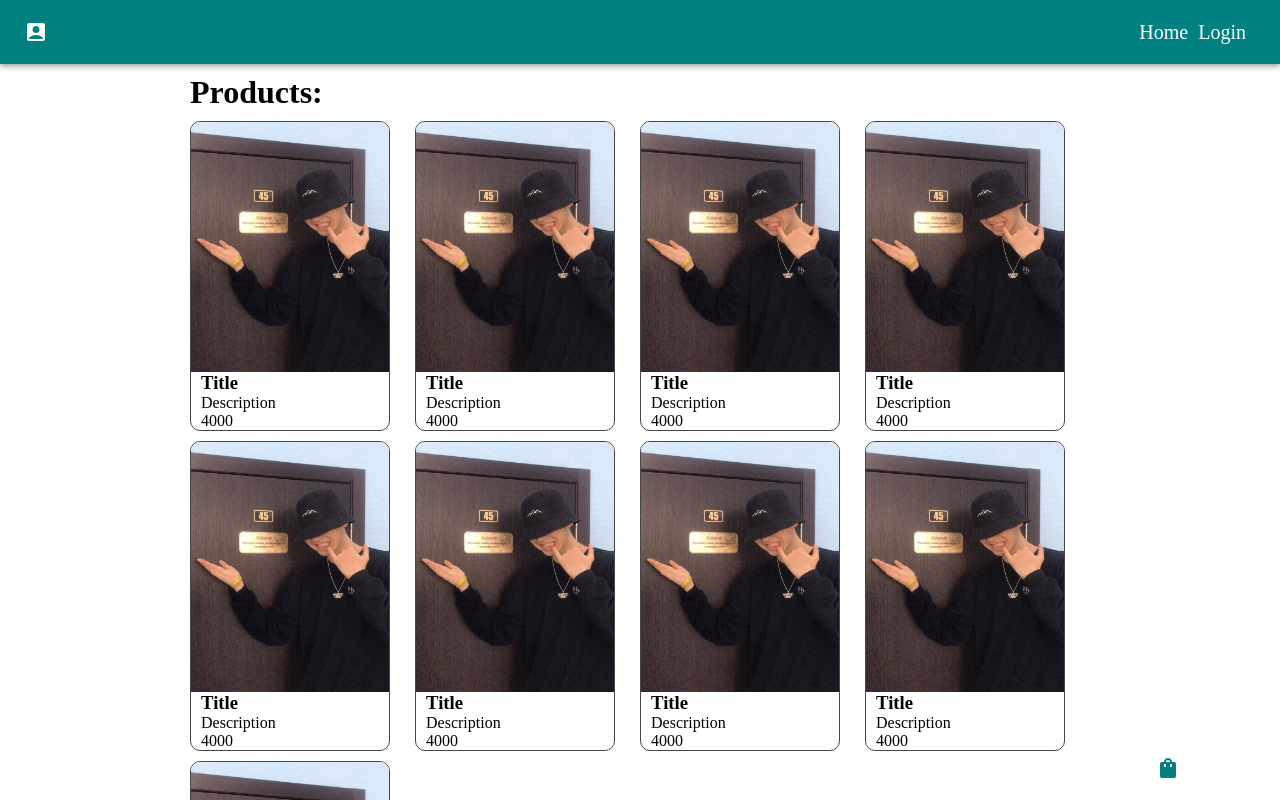
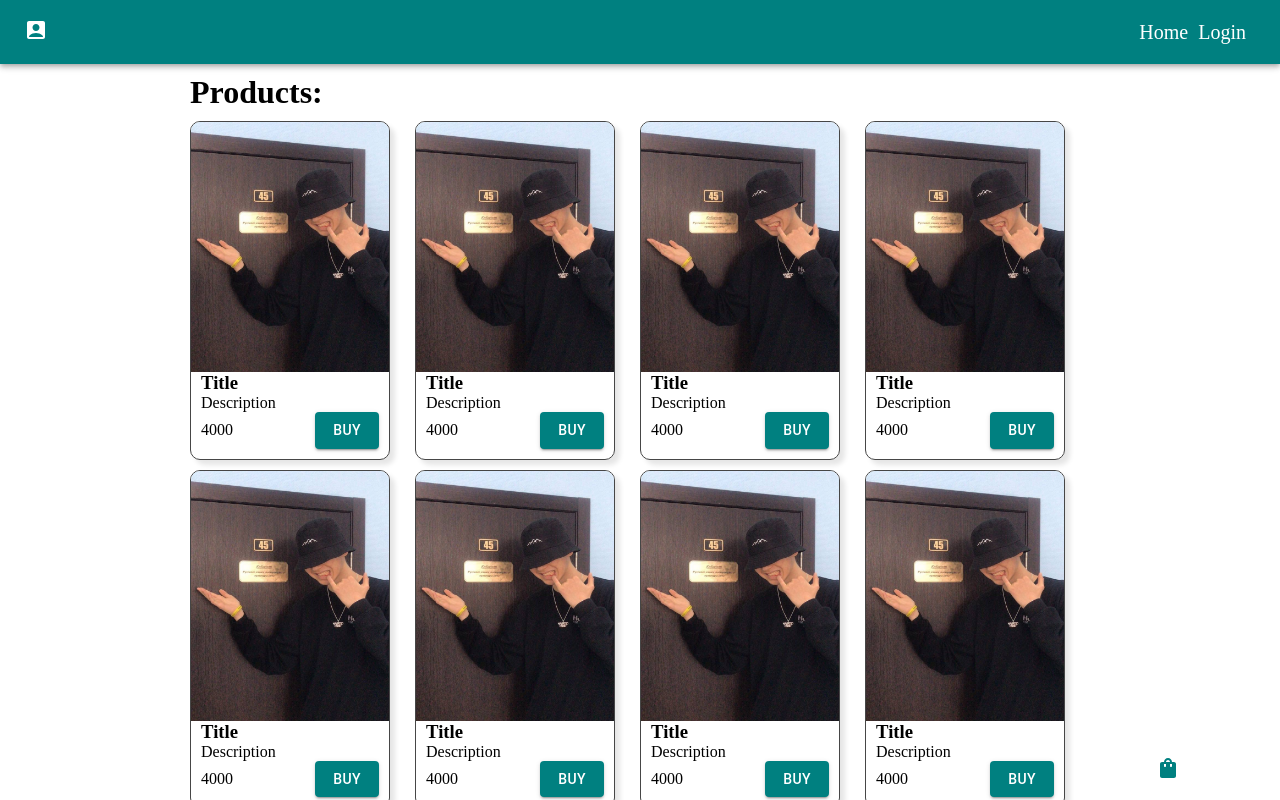
Before and after one commit to AmirASANOV/musicShop, a Next.js app in the folder client/: page / in a window 1280 px wide. Shown: the top 800 px of the page. Built offline with nearby package versions, Linux system fonts and the light colour scheme.

Commit message:
added baket page, fix

```diff
--- /dev/null
+++ b/client/app/basket/basket.module.scss
@@ -0,0 +1,9 @@
+.wrapper {
+  width: 100%;
+  max-width: 900px;
+  display: flex;
+  flex-direction: column;
+  height: 100px;
+  margin: 0 auto;
+  margin-top: 50px;
+}
--- /dev/null
+++ b/client/app/components/BasketItem/BasketItem.module.scss
@@ -0,0 +1,15 @@
+.wrapper {
+  width: 100%;
+  max-width: 900px;
+  display: flex;
+  height: 100px;
+  box-shadow: 5px 5px 5px rgba(0, 0, 0, 0.1);
+  margin-top: 50px;
+
+  .text {
+    display: flex;
+    flex-direction: column;
+    justify-content: space-between;
+    margin-left: 10px;
+  }
+}
--- a/client/app/components/CardItem/CardItem.module.scss
+++ b/client/app/components/CardItem/CardItem.module.scss
@@ -7,6 +7,7 @@
   flex-direction: column;
   align-items: center;
   overflow: hidden;
+  box-shadow: 5px 5px 5px rgba(0, 0, 0, 0.1);
 
   .image {
     width: 100%;
@@ -24,4 +25,13 @@
     width: 100%;
     padding-left: 10px;
   }
+
+  .buy {
+    width: 100%;
+    display: flex;
+    justify-content: space-between;
+    align-items: center;
+    padding-right: 10px;
+    padding-bottom: 10px;
+  }
 }
--- a/client/app/components/CardItem/CardItem.tsx
+++ b/client/app/components/CardItem/CardItem.tsx
@@ -1,5 +1,6 @@
 import React from "react";
 import s from "./CardItem.module.scss";
+import { Button } from "@mui/material";
 
 const CardItem = () => {
   return (
@@ -15,7 +16,18 @@ const CardItem = () => {
       </div>
       <h3 className={s.text}>Title</h3>
       <p className={s.text}>Description</p>
-      <p className={s.text}>4000</p>
+
+      <div className={s.buy}>
+        <p className={s.text}>4000</p>
+        <Button
+          className={s.button}
+          variant="contained"
+          style={{ background: "teal" }}
+          href="#"
+        >
+          buy
+        </Button>
+      </div>
     </div>
   );
 };
--- a/client/app/components/Header/Header.tsx
+++ b/client/app/components/Header/Header.tsx
@@ -8,7 +8,9 @@ const Header = () => {
     <div>
       <AppBar position="static" sx={{ background: "teal" }}>
         <Toolbar className={s.header}>
-          <AccountBoxIcon />
+          <Link href="/getMe">
+            <AccountBoxIcon style={{ color: "#fff" }} />
+          </Link>
 
           <div className="links">
             <Link className={s.link} href="/">
--- /dev/null
+++ b/client/app/getMe/GetMe.module.scss
@@ -0,0 +1,13 @@
+.wrapper {
+  display: flex;
+  width: 100%;
+  max-width: 900px;
+  justify-content: space-between;
+  margin: 10px auto;
+  align-items: center;
+
+  .button {
+    width: 100px;
+    height: 30px;
+  }
+}
--- a/client/app/layout.tsx
+++ b/client/app/layout.tsx
@@ -4,6 +4,7 @@ import "./globals.css";
 import Header from "./components/Header/Header";
 import ShoppingBagIcon from "@mui/icons-material/ShoppingBag";
 import s from "./style.module.scss";
+import Link from "next/link";
 
 const inter = Inter({ subsets: ["latin"] });
 
@@ -21,7 +22,9 @@ export default function RootLayout({
     <html lang="ru">
       <body>
         <Header />
-        <ShoppingBagIcon className={s.icon} />
+        <Link href="/basket">
+          <ShoppingBagIcon className={s.icon} />
+        </Link>
         <main>{children}</main>
       </body>
     </html>
--- a/client/app/login/page.tsx
+++ b/client/app/login/page.tsx
@@ -19,6 +19,7 @@ const Login = () => {
           variant="outlined"
           fullWidth
           required
+          style={{ marginBottom: "10px" }}
         />
         <TextField
           label="Password"
@@ -31,9 +32,8 @@ const Login = () => {
 
         <Button
           type="submit"
-          color="primary"
           variant="contained"
-          style={btnstyle}
+          style={{ ...btnstyle, background: "teal" }}
           fullWidth
         >
           Sign in
--- a/client/app/page.tsx
+++ b/client/app/page.tsx
@@ -1,3 +1,4 @@
+import GetMe from "./getMe/page";
 import Products from "./products/page";
 
 export default function Home() {
```
Also changed, not shown: client/app/basket/page.tsx (added, +15 -0 lines), client/app/components/BasketItem/BasketItem.tsx (added, +27 -0 lines), client/app/getMe/page.tsx (added, +28 -0 lines).
